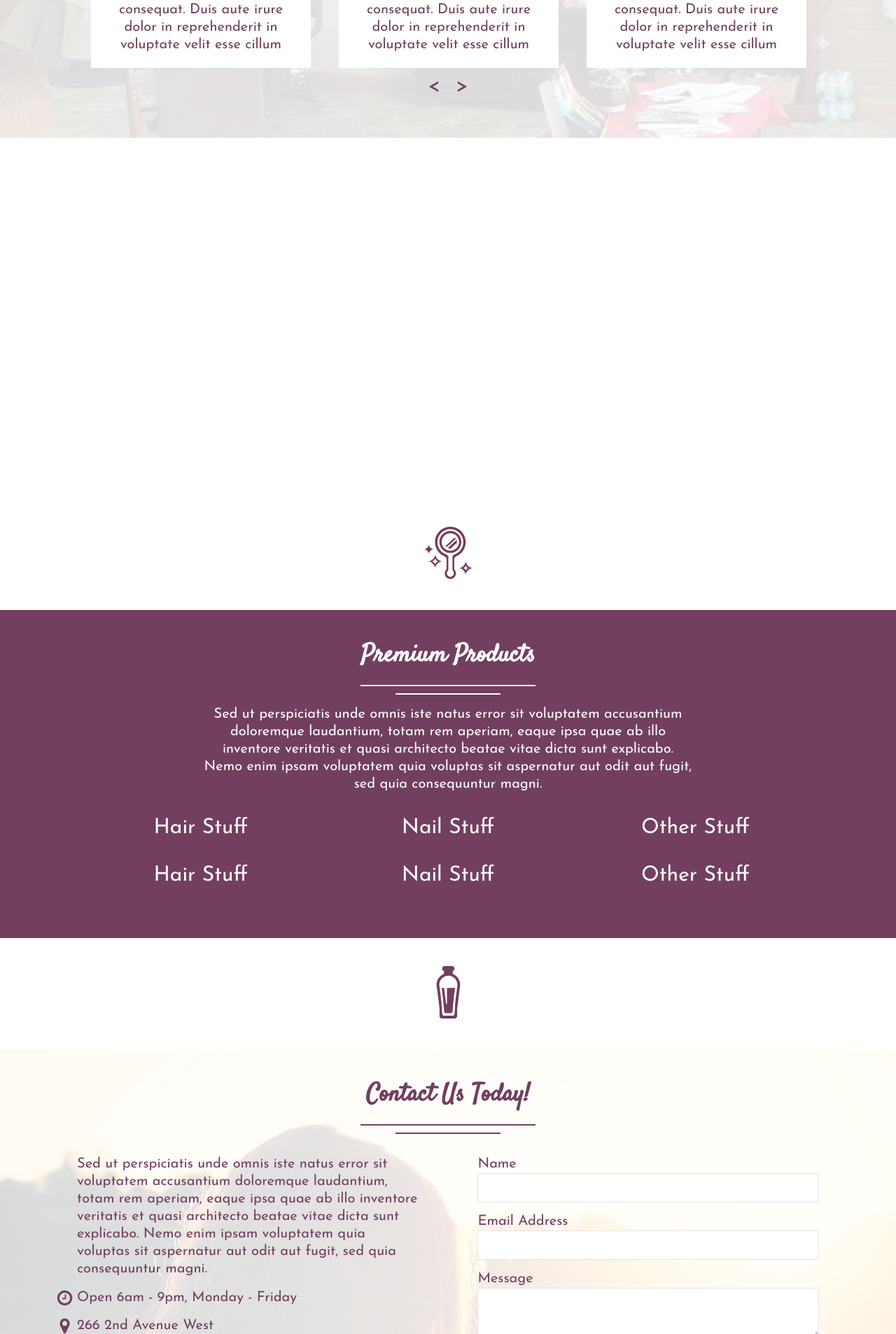
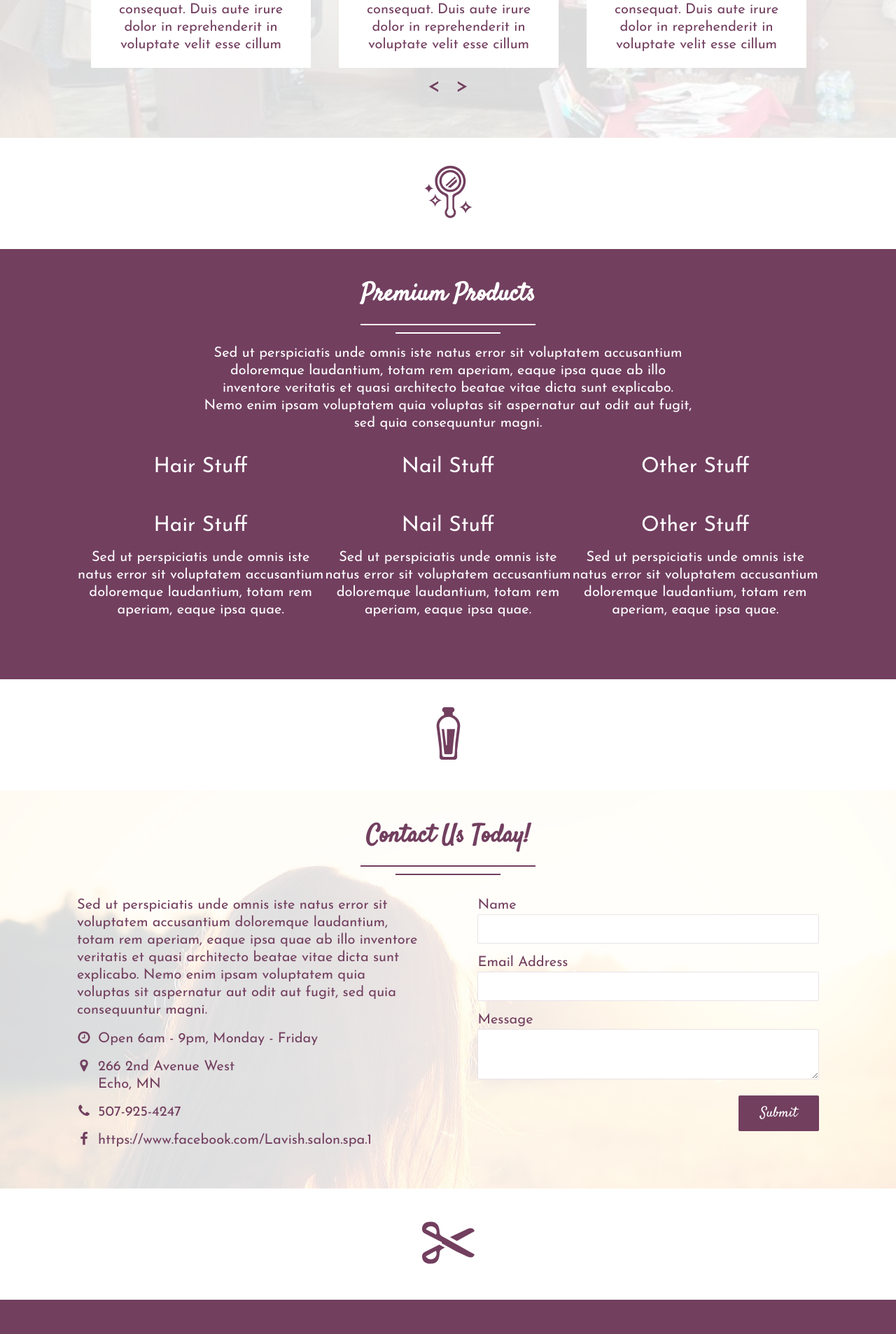
Before and after one commit to alexmacarthur/lavish, a Jekyll site: the page built from index.html, in a window 1280 px wide. Shown: the part 1768-3675 px from the top of the page at 70% size. Built offline with Jekyll 4.4.1, drawn with Linux system fonts in a browser that asks for light colours; nearby versions of some CDN libraries.

Commit message:
Laying out product descrt descriptions.

```diff
--- a/index.html
+++ b/index.html
@@ -115,14 +115,7 @@
 	</div>
 </section>
 
-{% include svg/swirl.svg %}
-
 <section class="Section--divider">
-	<figure>
-		 <svg viewBox="0 0 48 48" width="640" height="480" >
-		 	<path id="path2479" d="m487.119385,190.199921c-5.671265,7.631012 -3.895264,18.836304 0.952271,22.069031c8.551758,5.905624 17.89917,-6.419983 13.615234,-18.682968c-4.275269,-12.622757 -14.978088,-21.446869 -29.548309,-23.969986c-31.609894,-5.309998 -94.133331,27.406815 -133.785309,37.418243c-29.45575,7.437042 -47.449219,-3.73822 -57.158203,-16.115265c19.954956,13.439377 38.142334,8.765167 56.859802,5.465454c42.946655,-7.570999 87.369202,-39.715729 134.441101,-34.659546c21.976685,3.121552 37.375,23.870499 36.108826,40.140549c-0.112488,1.445938 -0.356628,2.856339 -0.739441,4.216019c-2.892883,9.642197 -7.975769,13.596756 -12.478638,14.769791c-12.240051,3.188507 -24.365143,-18.0224 -8.267334,-30.651321z" stroke-width="1px" fill-rule="evenodd" fill="#000000"/>
-		 </svg>
-	</figure>
 	<i>{% include svg/icon-mirror.svg %}</i>
 </section>
 
@@ -139,10 +132,32 @@
 			<li>Hair Stuff</li>
 			<li>Nail Stuff</li>
 			<li>Other Stuff</li>
-			<li>Hair Stuff</li>
-			<li>Nail Stuff</li>
-			<li>Other Stuff</li>
 		</ul>
+
+		<ul class="ProductList">
+			<li>Hair Stuff
+				<span class="ProductList-description">
+					<p>Sed ut perspiciatis unde omnis iste natus error sit voluptatem accusantium doloremque laudantium, totam rem aperiam, eaque ipsa quae.
+					</p>
+				</span>
+			</li>
+			<li>Nail Stuff
+				<span class="ProductList-description">
+					<p>Sed ut perspiciatis unde omnis iste natus error sit voluptatem accusantium doloremque laudantium, totam rem aperiam, eaque ipsa quae.
+					</p>
+				</span>
+			</li>
+			<li>Other Stuff
+				<span class="ProductList-description">
+					<p>Sed ut perspiciatis unde omnis iste natus error sit voluptatem accusantium doloremque laudantium, totam rem aperiam, eaque ipsa quae.
+					</p>
+				</span>
+			</li>
+		</ul>
+		<div class="ProductDescription">
+			<p>
+			</p>
+		</div>
 	</div>
 </section>
 
```
Also changed, not shown: assets/scss/_main.scss (+21 -2 lines), _includes/svg/swirl.svg, assets/style.css.
